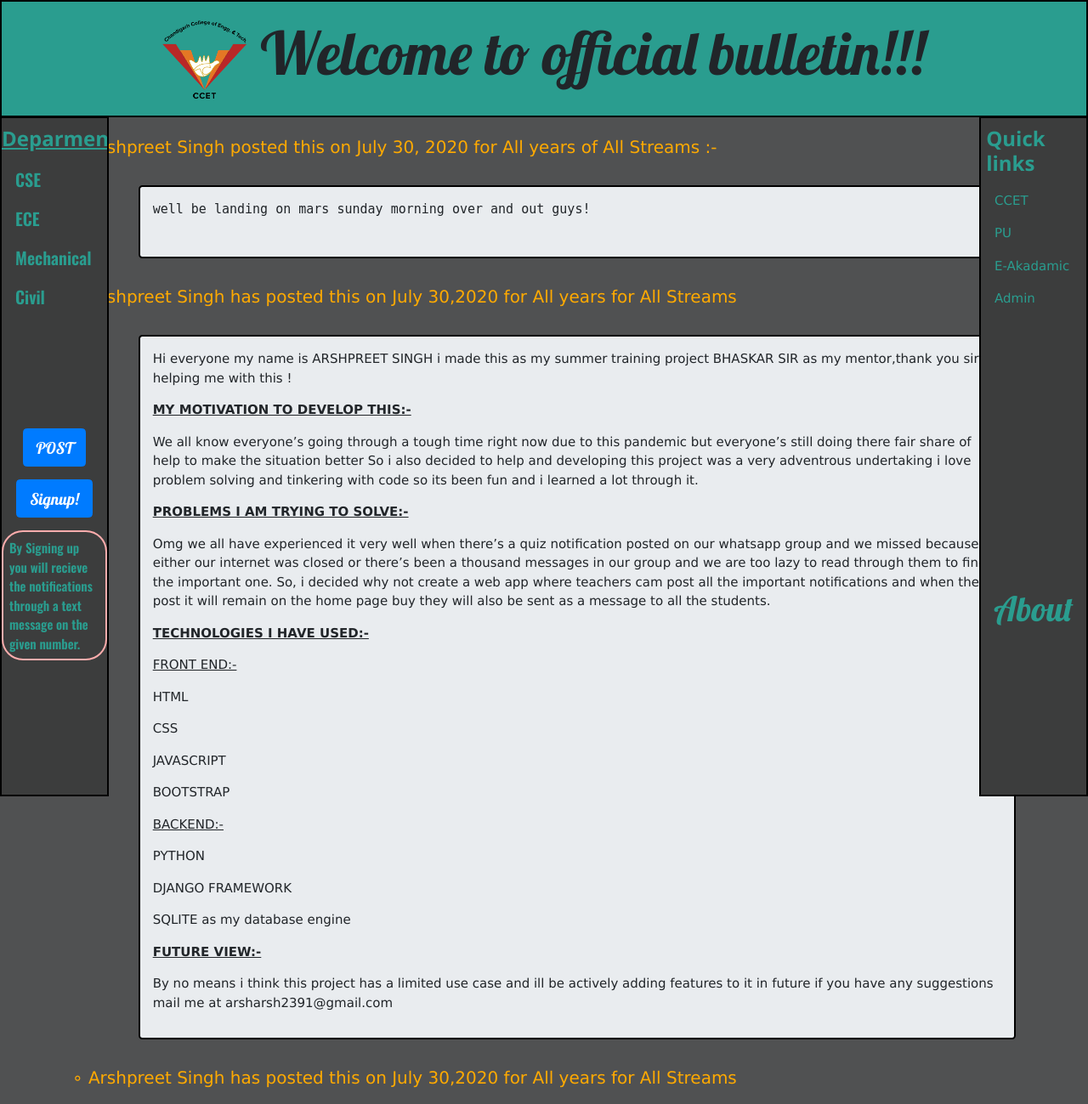
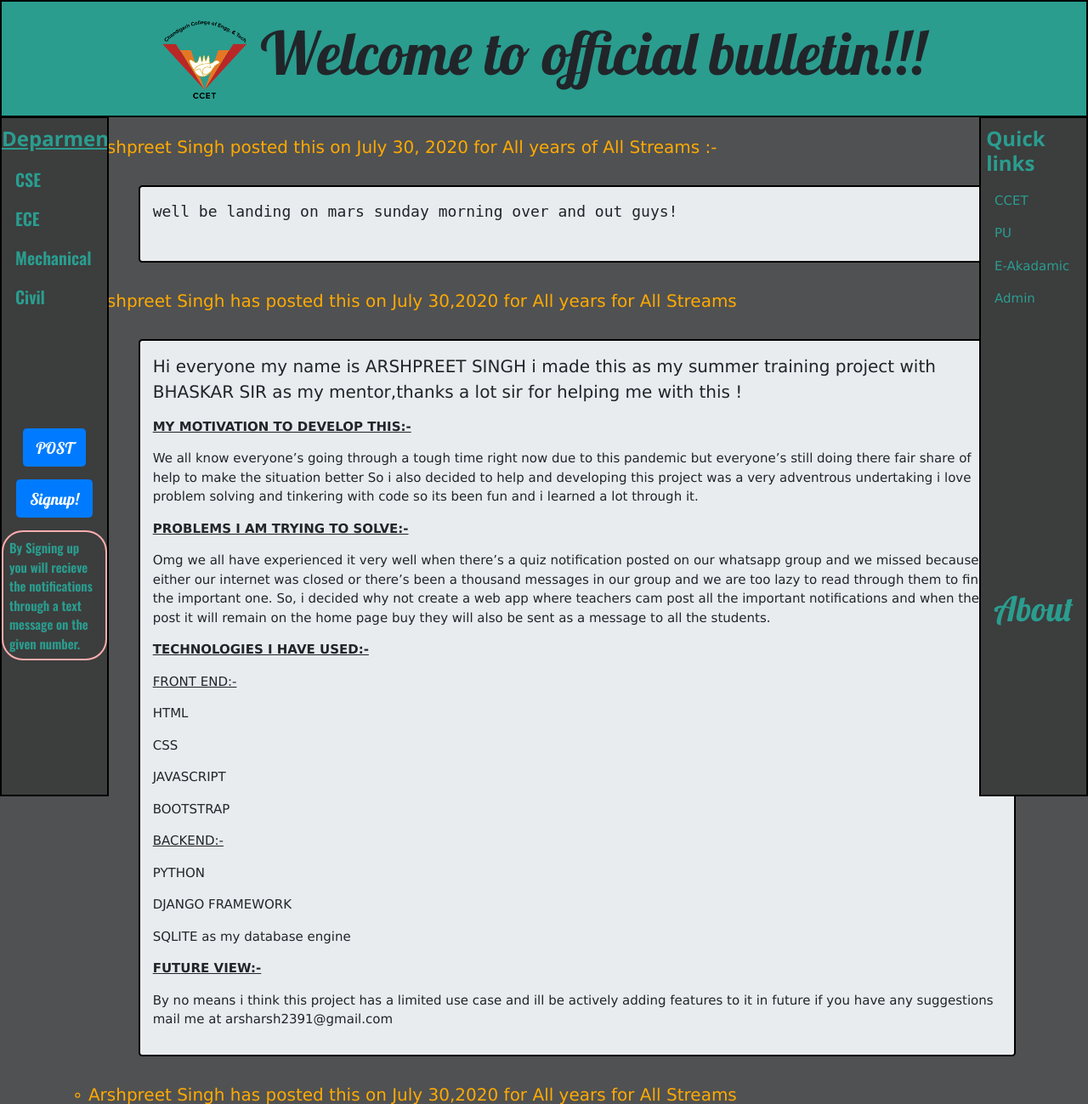
Before and after one commit to Arsh0023/online_bulletin_webapp, a Django app: page / in a window 1280 px wide. Shown: the top 1299 px of the page at 85% size. Run offline with Django 3.2, Linux system fonts and the light colour scheme; data comes from the database, SQL or seed files in the repository; both versions use the stored data as it was after the commit; some libraries are stand-ins or nearby versions.

Commit message:
polishing html

```diff
--- a/templates/messenger_app/about.html
+++ b/templates/messenger_app/about.html
@@ -3,7 +3,7 @@
 {% block body_block%}
 <br><br>
     <div class="jumbotron">
-        <p>Hi everyone my name is ARSHPREET SINGH i made this as my summer training project BHASKAR SIR as my mentor,thank you sir for helping me with this !</p>
+        <p style="font-size:20px;">Hi everyone my name is ARSHPREET SINGH i made this as my summer training project with BHASKAR SIR as my mentor,thanks a lot sir for helping me with this !</p>
 
 <p><u><b>MY MOTIVATION TO DEVELOP THIS:- </b></u></p>
 
--- a/templates/messenger_app/homepage.html
+++ b/templates/messenger_app/homepage.html
@@ -59,7 +59,7 @@ Welcome to official bulletin!!!</h1>
             <p style="color:#ffaa00;font-size:20px;"> &#8728; {{i.user.first_name}} {{i.user.last_name}} posted this on {{i.date}} for {{i.year}} of {{i.stream}} :- </p>
             <div class="jumbotron" id="posted_notifications">
                 <!-- all the posted notifications will be dynamically posted here -->
-                <pre><p>{{i.information}}</p></pre>
+                <pre><p style="font-size:18px;">{{i.information}}</p></pre>
             </div>
             {%endfor%}
             {% else %}
@@ -68,7 +68,7 @@ Welcome to official bulletin!!!</h1>
             <p style="color:#ffaa00;font-size:20px;"> &#8728; Arshpreet Singh has posted this on July 30,2020 for All years for All Streams </p>
             <div class="jumbotron" id="posted_notifications">
                 <!-- all the posted notifications will be dynamically posted here -->
-                <p>Hi everyone my name is ARSHPREET SINGH i made this as my summer training project BHASKAR SIR as my mentor,thank you sir for helping me with this !</p>
+                <p style="font-size:20px;">Hi everyone my name is ARSHPREET SINGH i made this as my summer training project with BHASKAR SIR as my mentor,thanks a lot sir for helping me with this !</p>
 
 <p><u><b>MY MOTIVATION TO DEVELOP THIS:- </b></u></p>
 
```
Also changed, not shown: db.sqlite3.
